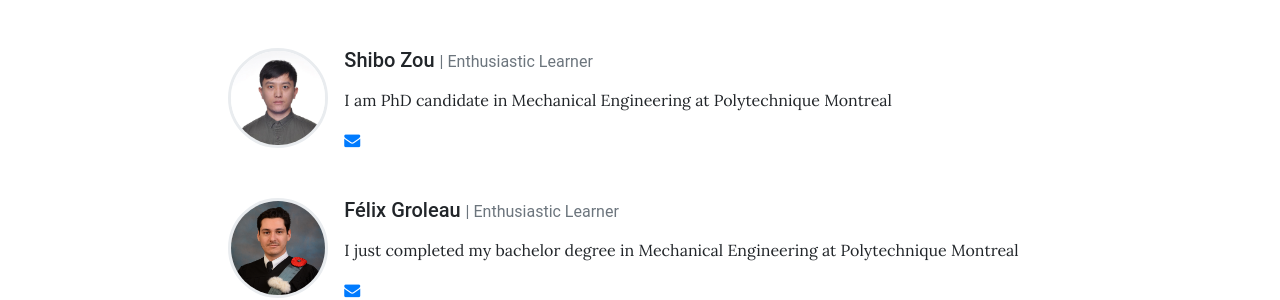
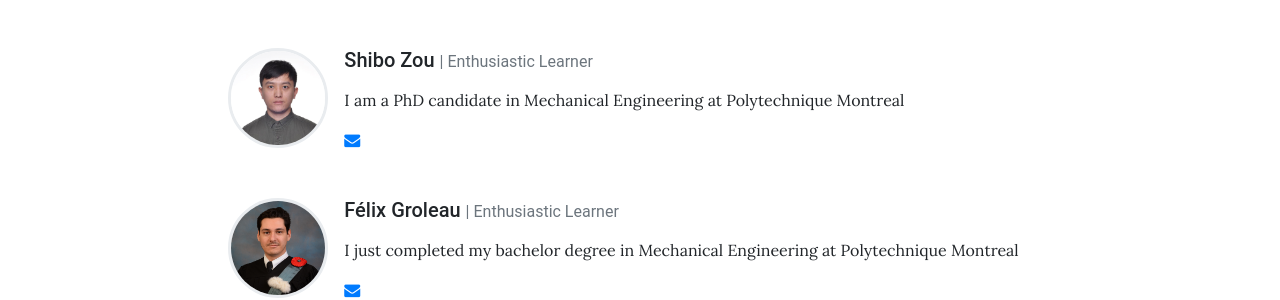
Before and after one commit to paretoux/paretoux.github.io, a Jekyll site: the page built from pages/team.md, in a window 1280 px wide. Shown: the part 802-1102 px from the top of the page. Built offline with Jekyll 4.4.1, drawn with Linux system fonts in a browser that asks for light colours.

```diff
--- a/_data/team.yml
+++ b/_data/team.yml
@@ -32,7 +32,7 @@
   role: Enthusiastic Learner # Will appear next to name
   image: /assets/img/team/shzou.jpg # Can be external link
   description: > # Can be Markdown
-    I am PhD candidate in Mechanical Engineering at Polytechnique Montreal
+    I am a PhD candidate in Mechanical Engineering at Polytechnique Montreal
   email: shibo.zou@polymt.ca
   github:
   twitter:
```
